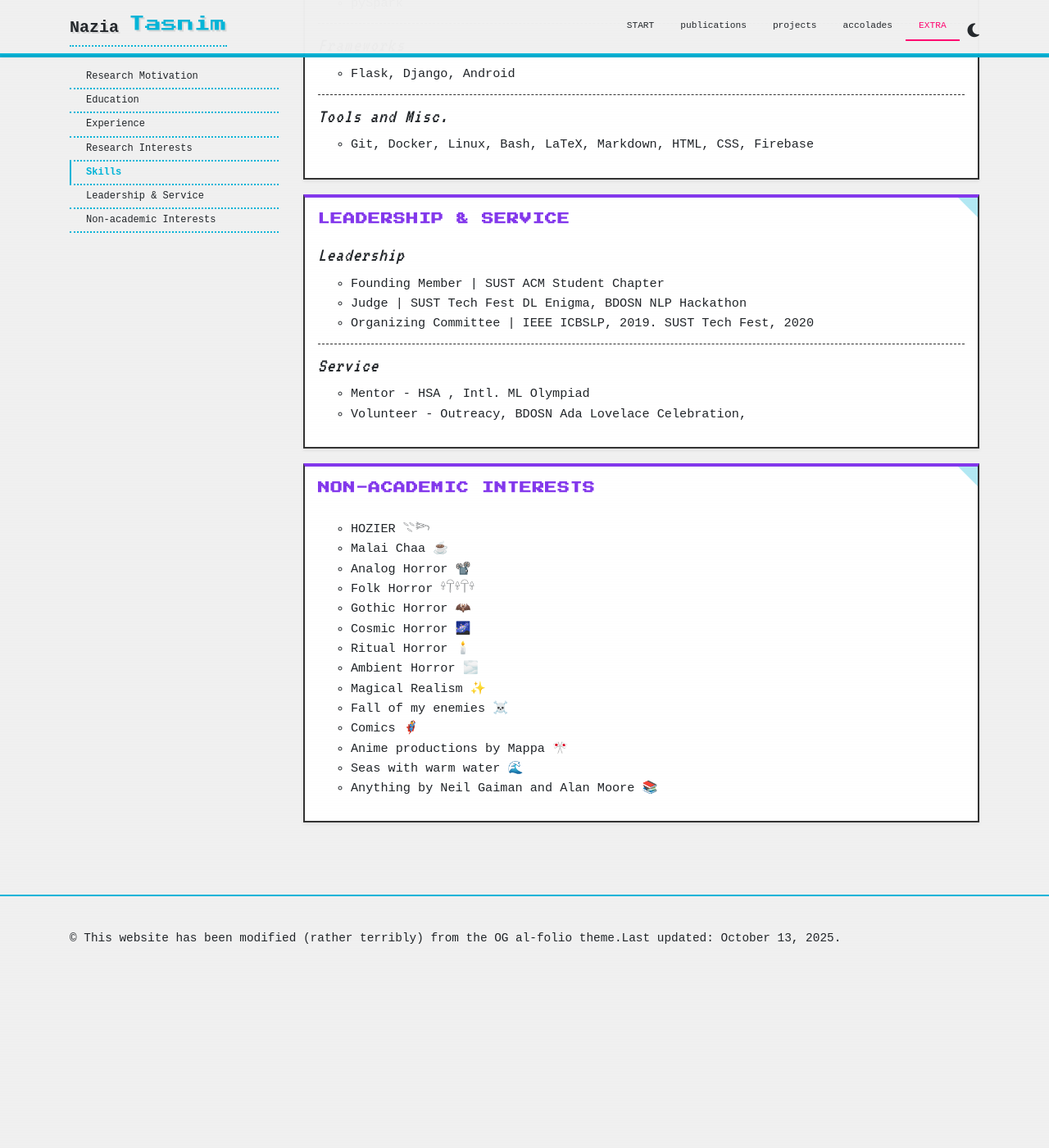
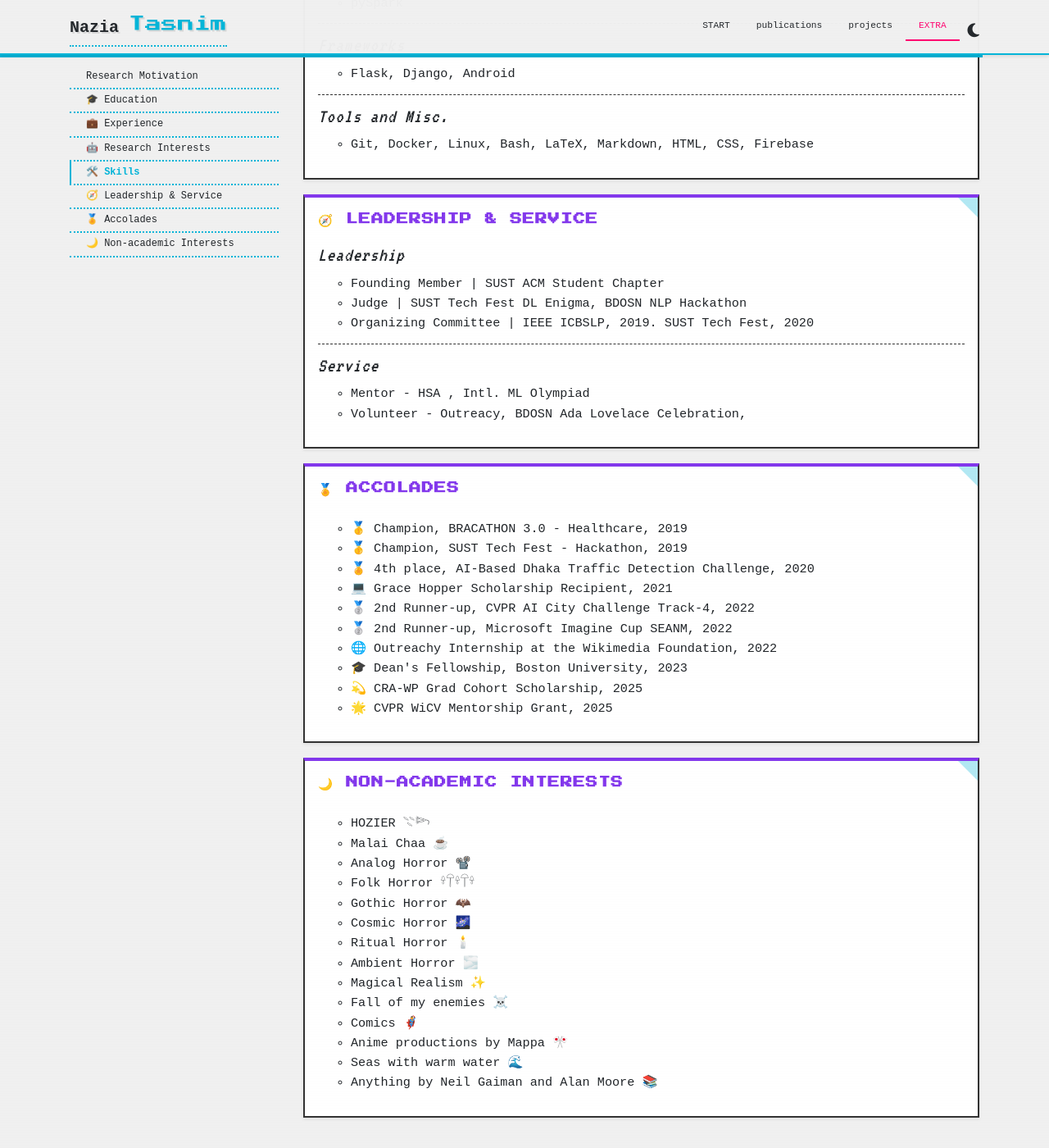
Before and after one commit to appledora/appledora.github.io, a Jekyll site: the page built from _pages/cv.md, in a window 1280 px wide and 1400 px high, scrolled down 2321 px. Shown: the whole window at 82% size. Built offline with Jekyll 4.4.1, drawn with Linux system fonts in a browser that asks for light colours; comment, search, counter and statistics services are not loaded; a style sheet for code colours, icons or effects is not loaded; before the commit the page ends 3518 px from its top, so only the background shows below that; some of the changed text lies outside the part shown.

Commit message:
misc prettifying:

```diff
--- a/_data/cv.yml
+++ b/_data/cv.yml
@@ -1,4 +1,4 @@
-- title: Education
+- title: 🎓 Education
   type: time_table
   contents:
     - title: PhD
@@ -10,7 +10,7 @@
       institution: Shahjalal University of Science and Technology, Sylhet, Bangladesh
       year: 2017 - 2021
 
-- title: Experience
+- title: 💼 Experience
   type: time_table
   contents:
     - title: Research Developer
@@ -52,7 +52,7 @@
 #         - Champion in BRACATHON 3.0 - Healthcare
 #         - Champion in SUST Tech Fest - Hackathon
 
-- title: Research Interests
+- title:  🤖 Research Interests
   type: nested_list
   contents:
     - title: Primary
@@ -68,7 +68,7 @@
 #   contents:
 #     - <u>Hobbies:</u> Hobby 1, Hobby 2, etc.
 
-- title: Skills
+- title:  🛠️ Skills
   type: nested_list
   contents:
     - title: Programming Languages
@@ -88,7 +88,7 @@
       items:
         - Git, Docker, Linux, Bash, LaTeX, Markdown, HTML, CSS, Firebase
 
-- title: Leadership & Service
+- title: 🧭 Leadership & Service
   type: nested_list
   contents:
     - title: Leadership
@@ -101,7 +101,23 @@
         - Mentor - HSA , Intl. ML Olympiad
         - Volunteer - Outreacy, BDOSN Ada Lovelace Celebration,
 
-- title: Non-academic Interests
+- title: 🏅 Accolades
+  type: nested_list
+  contents:
+    - title:
+      items:
+        - 🥇 Champion, BRACATHON 3.0 - Healthcare, 2019
+        - 🥇 Champion, SUST Tech Fest - Hackathon, 2019
+        - 🏅 4th place, AI-Based Dhaka Traffic Detection Challenge, 2020
+        - 💻 Grace Hopper Scholarship Recipient, 2021
+        - 🥈 2nd Runner-up, CVPR AI City Challenge Track-4, 2022
+        - 🥈 2nd Runner-up, Microsoft Imagine Cup SEANM, 2022
+        - 🌐 Outreachy Internship at the Wikimedia Foundation, 2022
+        - 🎓 Dean's Fellowship, Boston University, 2023
+        - 💫 CRA-WP Grad Cohort Scholarship, 2025
+        - 🌟 CVPR WiCV Mentorship Grant, 2025
+
+- title: 🌙 Non-academic Interests
   type: nested_list
   contents:
     - title:
--- a/_layouts/cv.html
+++ b/_layouts/cv.html
@@ -25,7 +25,8 @@
   state-of-the-art capabilities to underserved communities, recognizing that true progress in AI means progress for
   everyone, not just well-resourced domains.
   <br><br>
-  Looking forward, I am increasingly interested in machine unlearning and model editing - the ability to precisely modify
+  Looking forward, I am increasingly interested in machine unlearning and model editing - the ability to precisely
+  modify
   what models know is crucial for addressing evolving privacy requirements, correcting biases, and maintaining model
   relevance over time. Ultimately, I aspire to develop adaptation and control mechanisms that make advanced AI both more
   capable and more responsible.
--- a/_pages/cv.md
+++ b/_pages/cv.md
@@ -3,7 +3,7 @@
 permalink: /misc/
 title: EXTRA
 nav: True
-nav_order: 5
+nav_order: 4
 cv_pdf: cv.pdf
 description:
 toc:
```
Also changed, not shown: _pages/accolades.md (+1 -1 lines).
